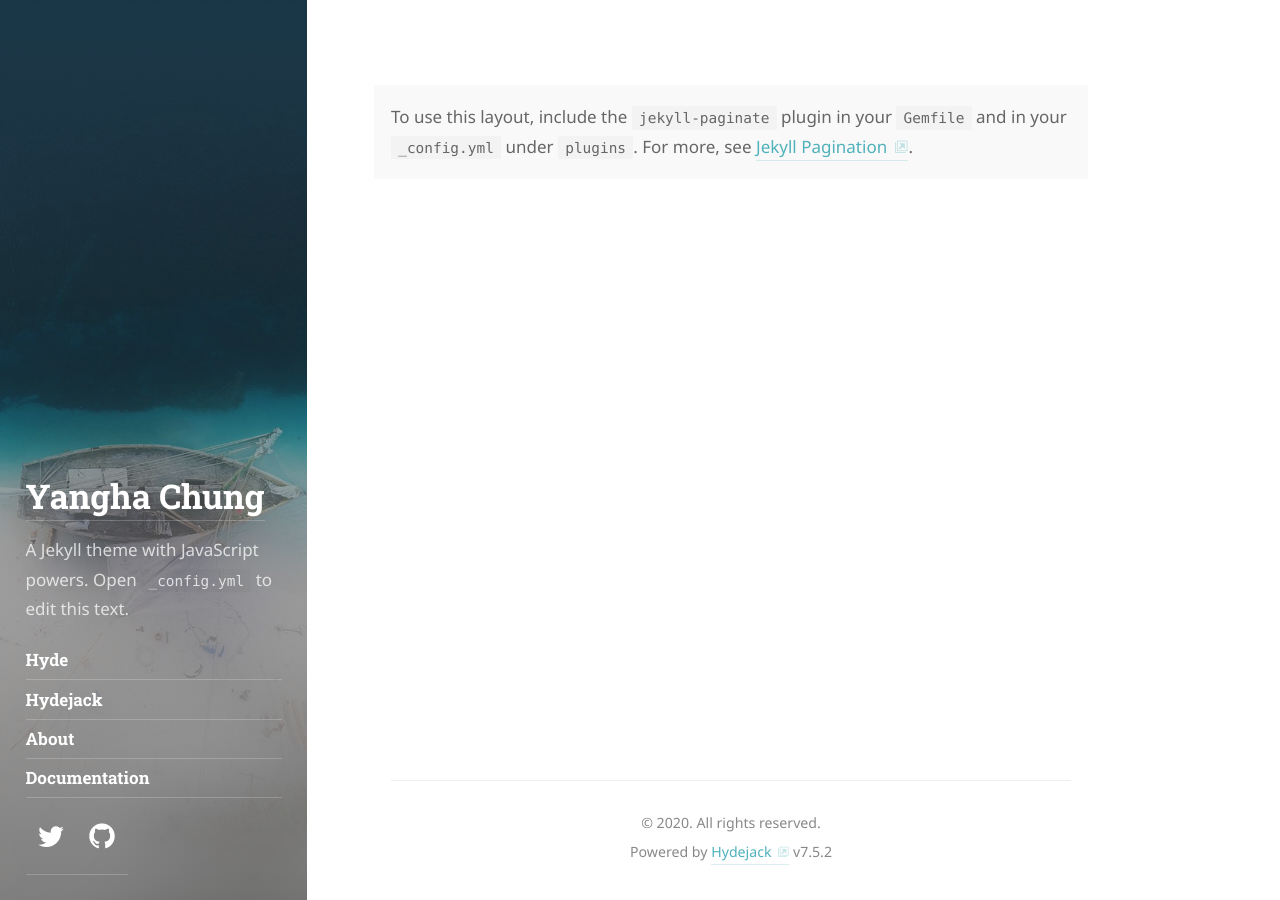
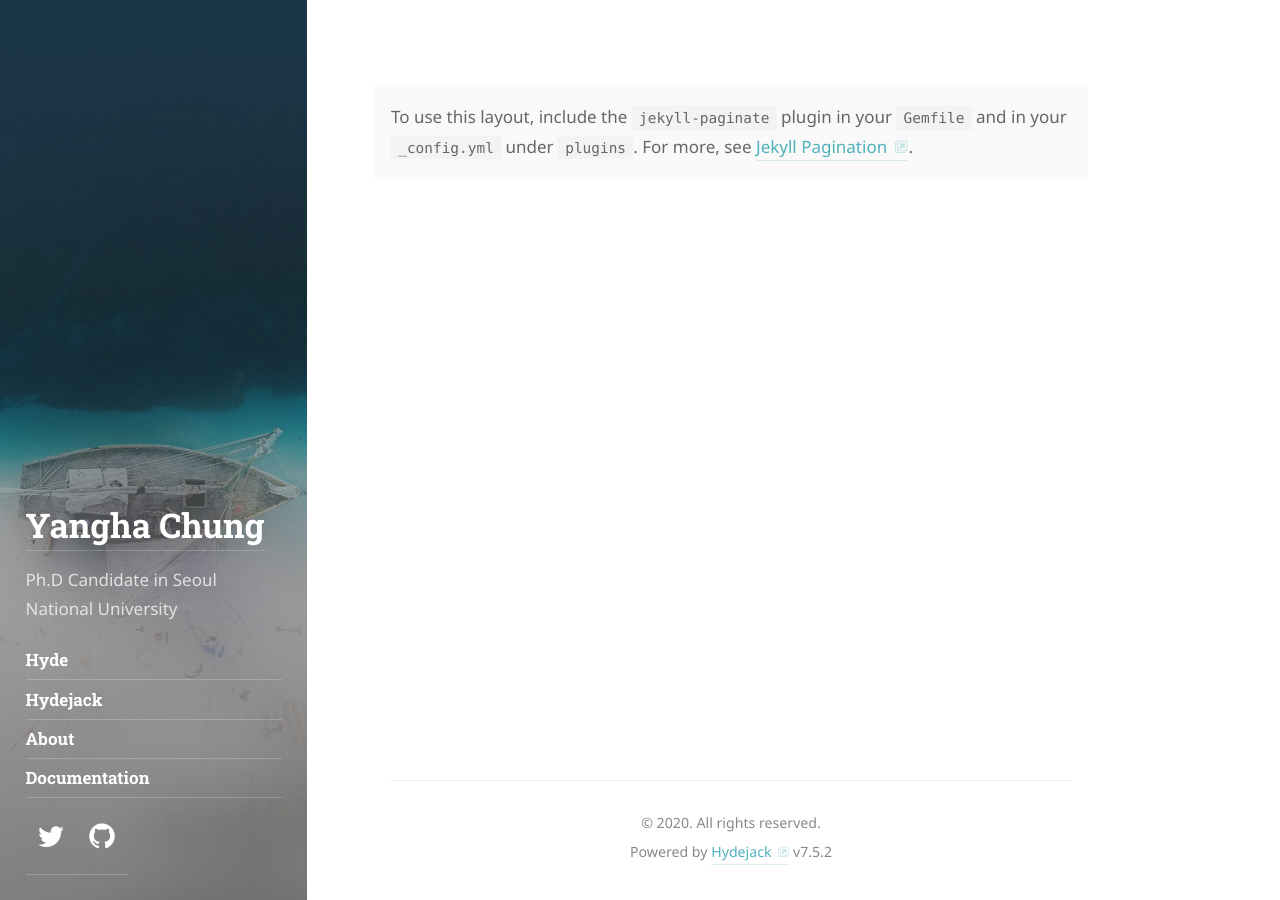
Before and after one commit to yangha08/yangha08.github.io, a Jekyll site: the page built from index.html, in a window 1280 px wide. Built offline with Jekyll 4.4.1, drawn with Linux system fonts in a browser that asks for light colours; some web fonts are replaced; the list of posts is cut into pages by our own code.

Commit message:
Update _config.yml

```diff
--- a/_config.yml
+++ b/_config.yml
@@ -27,12 +27,11 @@ title:                 Yangha Chung
 # A short description (~150 chars) of the page used for the meta description tag.
 # Can use markdown, but no more than one paragraph (enforced by `>`)
 description:           >
-  Ph.D Candidate in Seoul National University
+  Wow
 
 # A shorter description for the sidebar.
 tagline:               >
-  A Jekyll theme with JavaScript powers.
-  Open `_config.yml` to edit this text.
+  Ph.D Candidate in Seoul National University
 
 # A list of keywords for your blog
 keywords:              []
```
